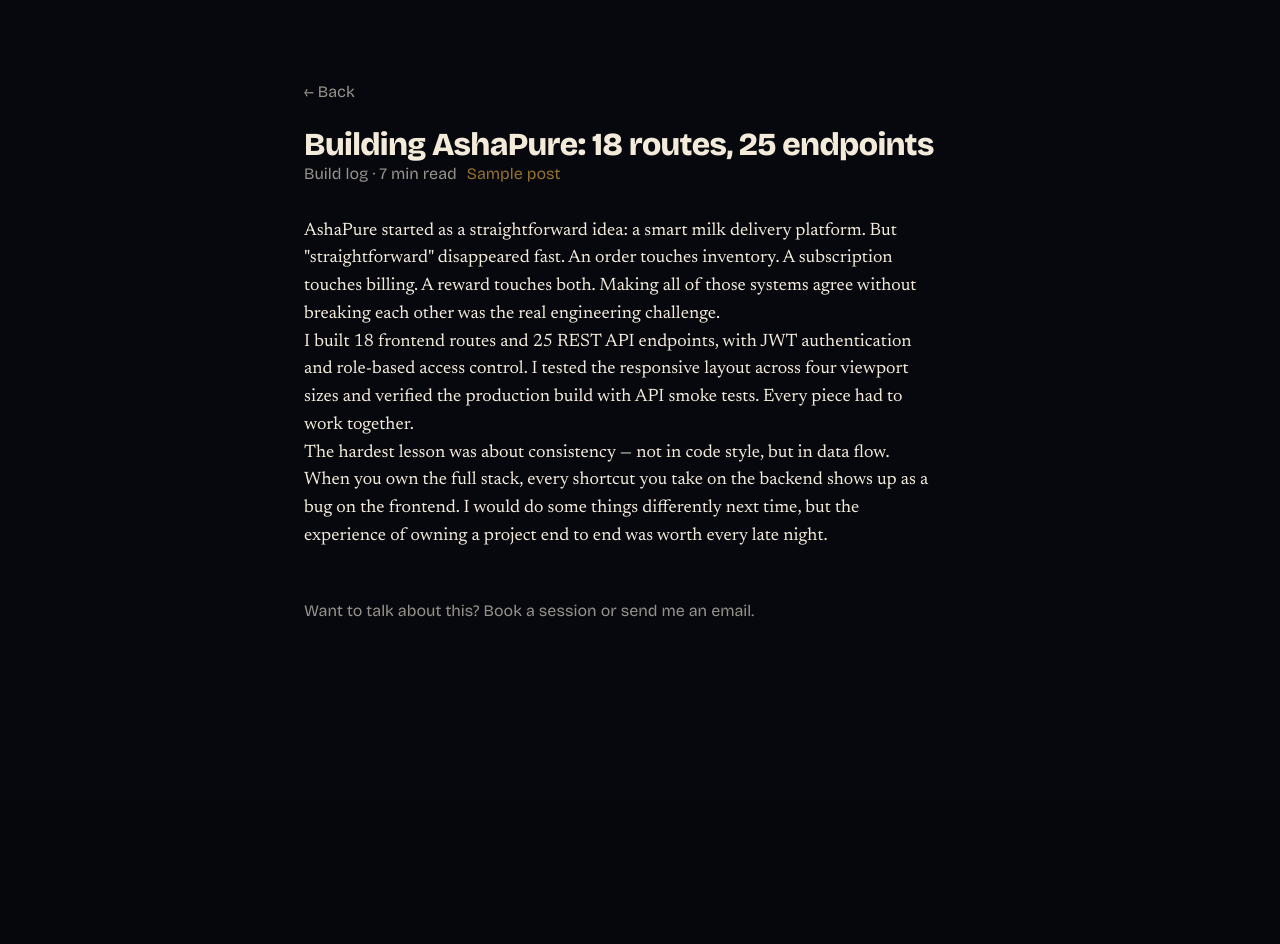
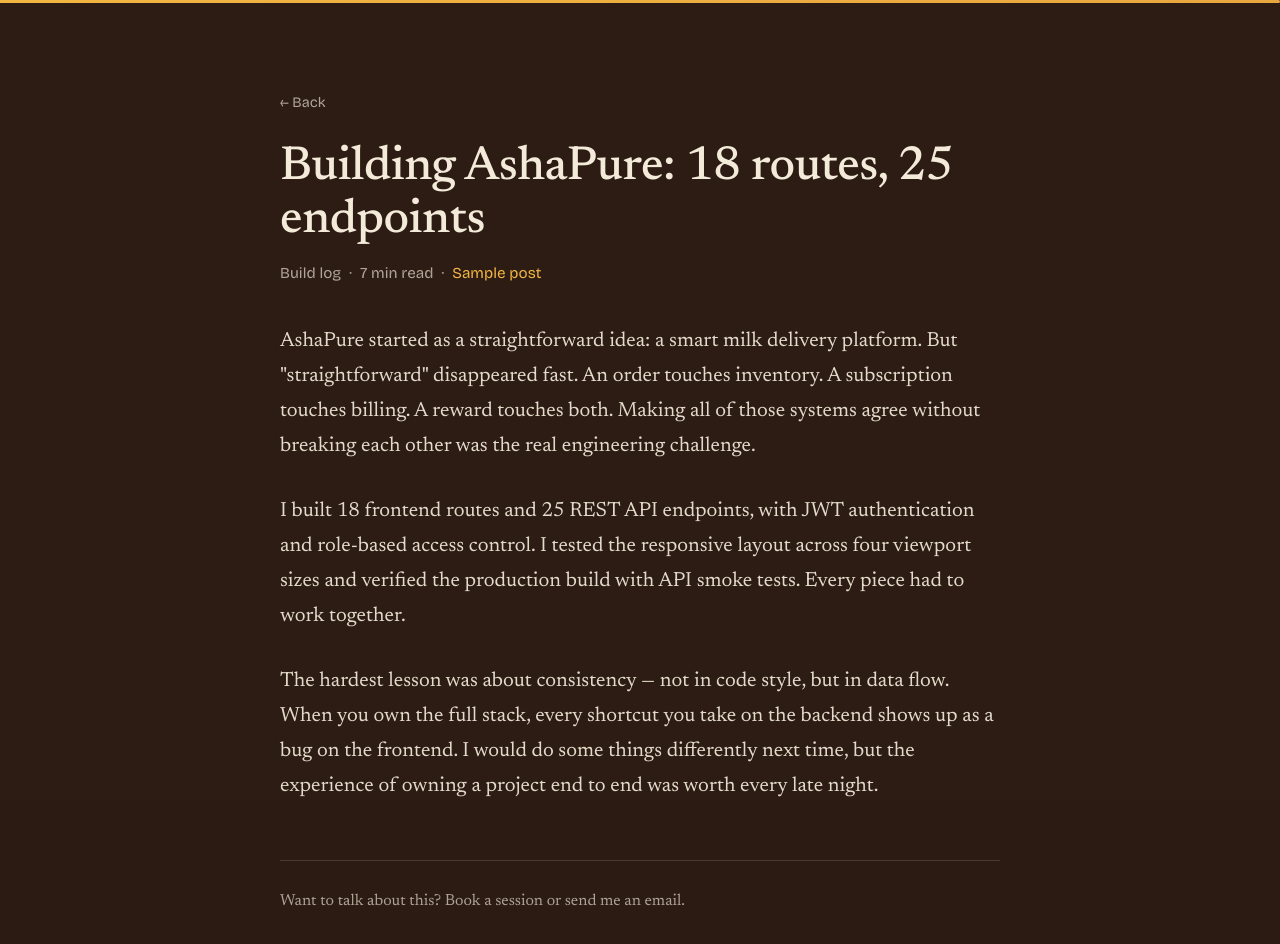
Before and after one commit to priyanshubishtme/new-portfoliio-site, a React (Vite) app: page /notes/building-ashapure in a window 1280 px wide. Shown: the top 944 px of the page. Before the commit the page ends 800 px from the top, so only its background shows below. Built offline with nearby package versions, Linux system fonts and the light colour scheme.

Commit message:
Phase 6+7: Notes reading page with progress bar, Intro animation (once per session), CursorGlow, styled Note page

```diff
--- a/src/App.jsx
+++ b/src/App.jsx
@@ -1,6 +1,8 @@
 import { useEffect } from 'react';
 import { Routes, Route } from 'react-router-dom';
 import { initLenis, destroyLenis } from './lib/lenis';
+import Intro from './components/Intro';
+import CursorGlow from './components/CursorGlow';
 import Home from './pages/Home';
 import Note from './pages/Note';
 
@@ -18,8 +20,14 @@ export default function App() {
 
   return (
     <>
+      {/* Intro animation — plays once per session */}
+      <Intro />
+
       {/* Film grain overlay */}
       <div className="grain" aria-hidden="true" />
+
+      {/* Cursor glow (desktop only) */}
+      <CursorGlow />
 
       <Routes>
         <Route path="/" element={<Home />} />
--- /dev/null
+++ b/src/components/CursorGlow.jsx
@@ -0,0 +1,65 @@
+/**
+ * CursorGlow.jsx — Soft radial glow that follows the pointer.
+ * Desktop only — hidden on touch devices.
+ */
+import { useEffect, useRef } from 'react';
+
+export default function CursorGlow() {
+  const glowRef = useRef(null);
+
+  useEffect(() => {
+    // Don't run on touch devices
+    if (window.matchMedia('(hover: none)').matches) return;
+
+    const el = glowRef.current;
+    if (!el) return;
+
+    let mx = window.innerWidth / 2;
+    let my = window.innerHeight / 2;
+    let cx = mx;
+    let cy = my;
+
+    const handleMove = (e) => {
+      mx = e.clientX;
+      my = e.clientY;
+      el.style.opacity = '1';
+    };
+
+    const animate = () => {
+      cx += (mx - cx) * 0.09;
+      cy += (my - cy) * 0.09;
+      el.style.transform = `translate3d(${cx}px,${cy}px,0)`;
+      requestAnimationFrame(animate);
+    };
+
+    window.addEventListener('pointermove', handleMove);
+    const animId = requestAnimationFrame(animate);
+
+    return () => {
+      window.removeEventListener('pointermove', handleMove);
+      cancelAnimationFrame(animId);
+    };
+  }, []);
+
+  return (
+    <div
+      ref={glowRef}
+      style={{
+        position: 'fixed',
+        left: 0,
+        top: 0,
+        width: 340,
+        height: 340,
+        margin: '-170px 0 0 -170px',
+        zIndex: 80,
+        pointerEvents: 'none',
+        borderRadius: '50%',
+        background:
+          'radial-gradient(circle, rgba(242,180,65,0.13), transparent 62%)',
+        opacity: 0,
+        transition: 'opacity 0.6s',
+      }}
+      aria-hidden="true"
+    />
+  );
+}
--- /dev/null
+++ b/src/components/Intro.jsx
@@ -0,0 +1,78 @@
+/**
+ * Intro.jsx — "Dream with Priyanshu" entrance animation.
+ *
+ * A gold star twinkles → brand name writes itself letter by letter →
+ * overlay lifts after ~2.6s. Plays once per session (sessionStorage).
+ * Skip button appears after 0.6s. Skipped for reduced motion.
+ */
+import { useState, useEffect, useCallback } from 'react';
+import './intro.css';
+
+const BRAND = 'Dream with Priyanshu';
+
+export default function Intro() {
+  const [done, setDone] = useState(false);
+
+  const reducedMotion =
+    typeof window !== 'undefined' &&
+    window.matchMedia('(prefers-reduced-motion: reduce)').matches;
+
+  // Check if intro was already shown this session
+  const alreadySeen = (() => {
+    try {
+      return sessionStorage.getItem('intro_seen') === '1';
+    } catch {
+      return false;
+    }
+  })();
+
+  // Skip immediately for reduced motion or already seen
+  const skipImmediately = reducedMotion || alreadySeen;
+
+  const endIntro = useCallback(() => {
+    setDone(true);
+    try {
+      sessionStorage.setItem('intro_seen', '1');
+    } catch {
+      // sessionStorage unavailable
+    }
+  }, []);
+
+  useEffect(() => {
+    if (skipImmediately) {
+      endIntro();
+      return;
+    }
+
+    // Auto-dismiss after 2.6s
+    const timer = setTimeout(endIntro, 2600);
+    return () => clearTimeout(timer);
+  }, [skipImmediately, endIntro]);
+
+  // Don't render at all if immediately skipped
+  if (skipImmediately && done) return null;
+
+  return (
+    <div
+      className={`intro ${done ? 'intro--done' : ''}`}
+      aria-hidden="true"
+    >
+      <div className="intro__inner">
+        <div className="intro__star" />
+        <div className="intro__name">
+          {BRAND.split('').map((char, i) => (
+            <span
+              key={i}
+              style={{ animationDelay: `${0.5 + i * 0.055}s` }}
+            >
+              {char === ' ' ? '\u00A0' : char}
+            </span>
+          ))}
+        </div>
+      </div>
+      <button className="intro__skip" onClick={endIntro}>
+        Skip
+      </button>
+    </div>
+  );
+}
--- /dev/null
+++ b/src/components/intro.css
@@ -0,0 +1,81 @@
+/* =========================================
+   Intro — "Dream with Priyanshu" entrance
+   ========================================= */
+
+.intro {
+  position: fixed;
+  inset: 0;
+  z-index: 100;
+  background: var(--night);
+  display: grid;
+  place-items: center;
+  transition: opacity 1s var(--ease-soft), visibility 1s;
+}
+
+.intro--done {
+  opacity: 0;
+  visibility: hidden;
+  pointer-events: none;
+}
+
+.intro__inner {
+  text-align: center;
+}
+
+/* Twinkling star */
+.intro__star {
+  width: 10px;
+  height: 10px;
+  margin: 0 auto 26px;
+  border-radius: 50%;
+  background: #fff6dc;
+  box-shadow: 0 0 22px 8px rgba(255, 226, 150, 0.7);
+  animation: introTwinkle 1.2s ease-in-out infinite alternate;
+}
+
+@keyframes introTwinkle {
+  from { transform: scale(0.6); opacity: 0.5; }
+  to { transform: scale(1.15); opacity: 1; }
+}
+
+/* Brand name — letters animate in */
+.intro__name {
+  font-weight: 800;
+  font-size: clamp(1.5rem, 4vw, 2.6rem);
+  letter-spacing: -0.02em;
+  display: flex;
+  justify-content: center;
+  flex-wrap: wrap;
+}
+
+.intro__name span {
+  opacity: 0;
+  transform: translateY(0.4em);
+  animation: introChar 0.7s var(--ease-soft) forwards;
+}
+
+@keyframes introChar {
+  to { opacity: 1; transform: none; }
+}
+
+/* Skip button */
+.intro__skip {
+  position: absolute;
+  right: 24px;
+  bottom: 22px;
+  border: 1px solid var(--line);
+  color: var(--muted);
+  font-size: 0.85rem;
+  padding: 6px 14px;
+  border-radius: var(--radius-pill);
+  opacity: 0;
+  animation: introSkipIn 0.3s 0.6s forwards;
+}
+
+@keyframes introSkipIn {
+  to { opacity: 1; }
+}
+
+.intro__skip:hover {
+  background: rgba(243, 234, 217, 0.08);
+}
--- /dev/null
+++ b/src/pages/Note.css
@@ -0,0 +1,137 @@
+/* =========================================
+   Note reading page styles
+   ========================================= */
+
+.note-page {
+  min-height: 100vh;
+  padding: 0 var(--pad);
+  background: var(--ember);
+}
+
+.note-page__inner {
+  max-width: 720px;
+  margin: 0 auto;
+  padding: 90px 0 120px;
+}
+
+.note-page__back {
+  display: inline-flex;
+  align-items: center;
+  gap: 6px;
+  color: var(--muted);
+  font-size: 0.9rem;
+  transition: color 0.3s;
+}
+
+.note-page__back:hover {
+  color: var(--cream);
+}
+
+/* Reading progress bar */
+.note-page__progress {
+  position: fixed;
+  top: 0;
+  left: 0;
+  height: 3px;
+  background: linear-gradient(90deg, var(--gold), #e8a63e);
+  z-index: 80;
+  transition: width 0.1s linear;
+  border-radius: 0 4px 4px 0;
+}
+
+.note-page h1 {
+  font-family: var(--prose);
+  font-weight: 500;
+  font-size: clamp(2rem, 5vw, 3rem);
+  letter-spacing: -0.01em;
+  line-height: 1.1;
+  margin-top: 28px;
+  color: var(--cream);
+}
+
+.note-page__meta {
+  color: var(--muted);
+  font-size: 0.95rem;
+  margin: 14px 0 40px;
+  display: flex;
+  flex-wrap: wrap;
+  gap: 8px;
+}
+
+.note-page__sample {
+  font-style: normal;
+  color: var(--gold);
+}
+
+/* Prose article */
+.note-page article {
+  font-family: var(--prose);
+  font-size: clamp(1.05rem, 1.6vw, 1.28rem);
+  line-height: 1.7;
+  color: rgba(243, 234, 217, 0.92);
+}
+
+.note-page article p {
+  margin-bottom: 1.5em;
+}
+
+.note-page article strong {
+  font-weight: 600;
+  color: var(--cream);
+}
+
+.note-page article em {
+  color: var(--gold);
+  font-style: italic;
+}
+
+.note-page article h2,
+.note-page article h3 {
+  font-family: var(--display);
+  font-weight: 800;
+  margin: 2em 0 0.6em;
+  color: var(--cream);
+}
+
+.note-page article h2 {
+  font-size: 1.5em;
+}
+
+.note-page article h3 {
+  font-size: 1.2em;
+}
+
+.note-page article ul,
+.note-page article ol {
+  padding-left: 1.5em;
+  margin-bottom: 1.5em;
+}
+
+.note-page article li {
+  list-style-type: disc;
+  margin-bottom: 0.4em;
+}
+
+.note-page article blockquote {
+  border-left: 3px solid var(--gold);
+  margin: 1.5em 0;
+  padding: 0.5em 1em;
+  color: var(--muted);
+  font-style: italic;
+}
+
+.note-page article code {
+  font-family: 'Courier New', monospace;
+  background: rgba(243, 234, 217, 0.06);
+  padding: 2px 6px;
+  border-radius: 4px;
+  font-size: 0.9em;
+}
+
+.note-page__footer {
+  margin-top: 56px;
+  padding-top: 28px;
+  border-top: 1px solid var(--line);
+  color: var(--muted);
+  font-family: var(--prose);
+}
--- a/src/pages/Note.jsx
+++ b/src/pages/Note.jsx
@@ -1,11 +1,12 @@
 /**
  * Note.jsx — Individual blog post page.
- * Phase 1: basic rendering of a single post by slug.
- * Phase 6 will add reading progress bar, styled layout, etc.
+ * Full reading experience with progress bar, styled prose, and navigation.
  */
 import { useParams, Link } from 'react-router-dom';
+import { useState, useEffect, useRef } from 'react';
 import { marked } from 'marked';
 import { parseFrontmatter } from '../lib/frontmatter';
+import './Note.css';
 
 // Glob all posts
 const postModules = import.meta.glob('../content/posts/*.md', {
@@ -26,39 +27,87 @@ Object.values(postModules).forEach((raw) => {
 export default function Note() {
   const { slug } = useParams();
   const post = postsBySlug[slug];
+  const [progress, setProgress] = useState(0);
+  const articleRef = useRef(null);
+
+  // Reading progress bar
+  useEffect(() => {
+    const handleScroll = () => {
+      const el = articleRef.current;
+      if (!el) return;
+      const rect = el.getBoundingClientRect();
+      const total = el.offsetHeight - window.innerHeight;
+      if (total <= 0) {
+        setProgress(100);
+        return;
+      }
+      const scrolled = -rect.top;
+      setProgress(Math.min(100, Math.max(0, (scrolled / total) * 100)));
+    };
+
+    window.addEventListener('scroll', handleScroll, { passive: true });
+    handleScroll();
+    return () => window.removeEventListener('scroll', handleScroll);
+  }, [slug]);
+
+  // Scroll to top on slug change
+  useEffect(() => {
+    window.scrollTo(0, 0);
+  }, [slug]);
 
   if (!post) {
     return (
-      <main style={{ padding: '80px 24px', textAlign: 'center' }}>
+      <main className="note-page">
+        <div className="note-page__inner" style={{ textAlign: 'center', paddingTop: '30vh' }}>
           <h1>Post not found</h1>
-        <p>
-          <Link to="/">← Back home</Link>
+          <p style={{ marginTop: 16 }}>
+            <Link to="/" className="note-page__back">← Back home</Link>
           </p>
+        </div>
       </main>
     );
   }
 
   return (
-    <main style={{ padding: '80px 24px', maxWidth: '720px', margin: '0 auto' }}>
-      <Link to="/" style={{ opacity: 0.6 }}>
+    <main className="note-page" ref={articleRef}>
+      {/* Reading progress bar */}
+      <div
+        className="note-page__progress"
+        style={{ width: `${progress}%` }}
+        role="progressbar"
+        aria-valuenow={Math.round(progress)}
+        aria-valuemin={0}
+        aria-valuemax={100}
+      />
+
+      <div className="note-page__inner">
+        <Link to="/" className="note-page__back">
           ← Back
         </Link>
-      <h1 style={{ marginTop: '24px' }}>{post.title}</h1>
-      <p style={{ opacity: 0.6, marginBottom: '32px' }}>
-        {post.tag} · {post.readTime} min read
+
+        <h1>{post.title}</h1>
+
+        <div className="note-page__meta">
+          <span>{post.tag}</span>
+          <span>·</span>
+          <span>{post.readTime} min read</span>
           {post.sample && (
-          <span style={{ color: 'var(--gold)', marginLeft: '10px' }}>
-            Sample post
-          </span>
+            <>
+              <span>·</span>
+              <span className="note-page__sample">Sample post</span>
+            </>
           )}
-      </p>
+        </div>
+
         <article
           className="prose"
           dangerouslySetInnerHTML={{ __html: marked(post.body) }}
         />
-      <p style={{ marginTop: '48px', opacity: 0.6 }}>
+
+        <p className="note-page__footer">
           Want to talk about this? Book a session or send me an email.
         </p>
+      </div>
     </main>
   );
 }
```
Lines whose indentation alone changed are shown as unchanged.
